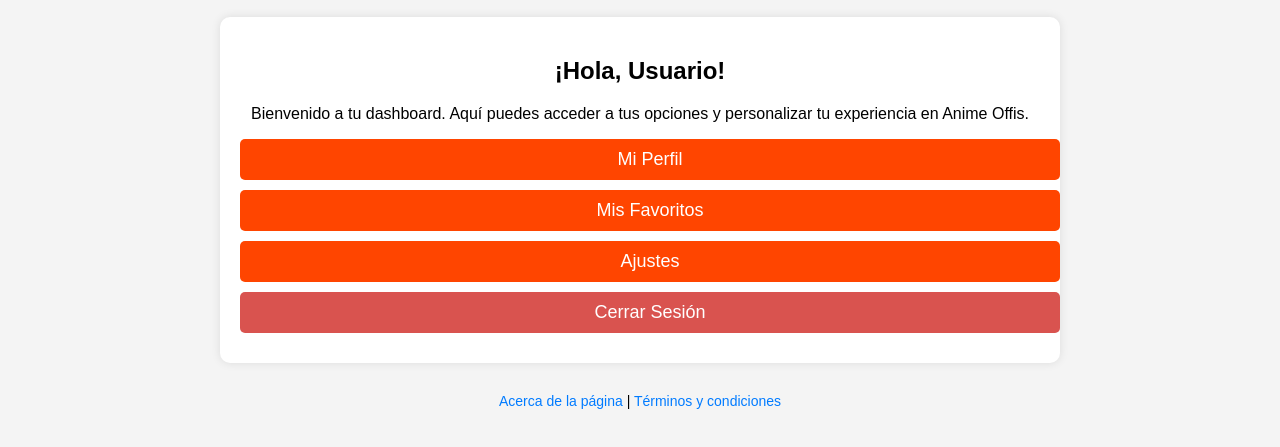
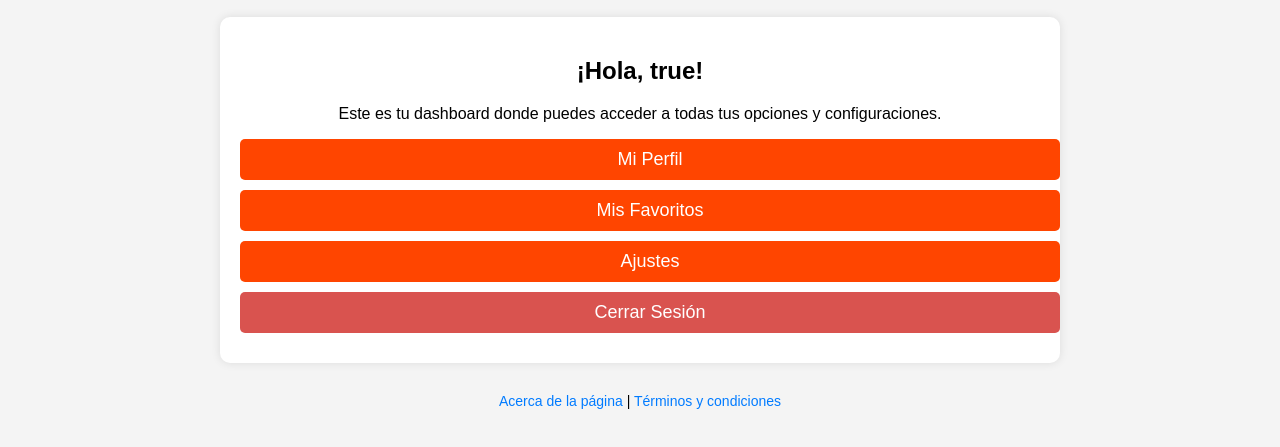
Before and after one commit to Destiny-oficial/Anime, a plain HTML site: page dashboard.html in a window 1280 px wide. Shown: the part 59-506 px from the top of the page. Drawn offline with Linux system fonts and the light colour scheme; sample sign-in values are in the browser's storage.

Commit message:
Update dashboard.html

```diff
--- a/dashboard.html
+++ b/dashboard.html
@@ -62,8 +62,8 @@
 </div>
 
 <div class="container">
-    <h2>¡Hola, Usuario!</h2>
-    <p>Bienvenido a tu dashboard. Aquí puedes acceder a tus opciones y personalizar tu experiencia en Anime Offis.</p>
+    <h2 id="welcomeMessage">¡Hola, Usuario!</h2>
+    <p>Este es tu dashboard donde puedes acceder a todas tus opciones y configuraciones.</p>
 
     <a href="perfil.html" class="btn">Mi Perfil</a>
     <a href="favoritos.html" class="btn">Mis Favoritos</a>
@@ -75,5 +75,17 @@
     <p><a href="acerca.html">Acerca de la página</a> | <a href="terminos.html">Términos y condiciones</a></p>
 </div>
 
+<script>
+    // Obtener el usuario logueado desde localStorage
+    const usuarioLogueado = localStorage.getItem("loggedUser");
+
+    // Si no hay usuario logueado, redirigir al login
+    if (!usuarioLogueado) {
+        window.location.href = "login.html";
+    } else {
+        document.getElementById("welcomeMessage").innerHTML = `¡Hola, ${usuarioLogueado}!`;
+    }
+</script>
+
 </body>
 </html>
```
